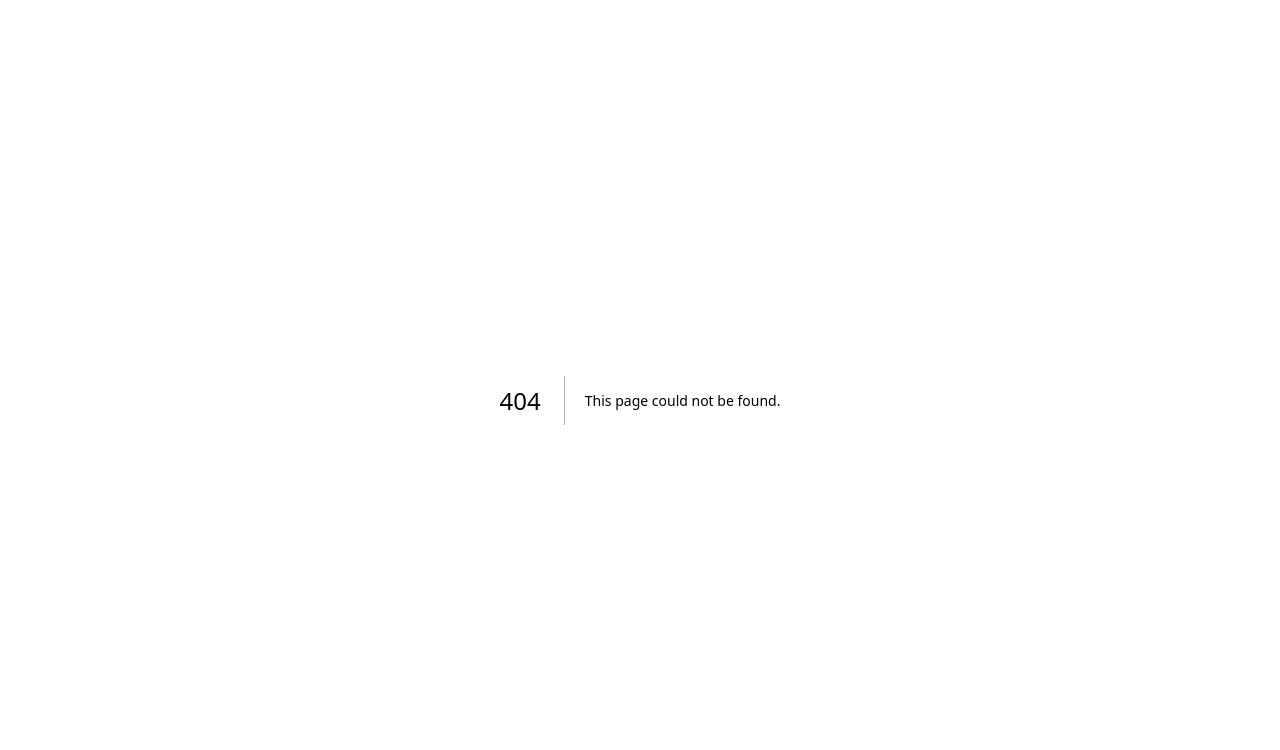
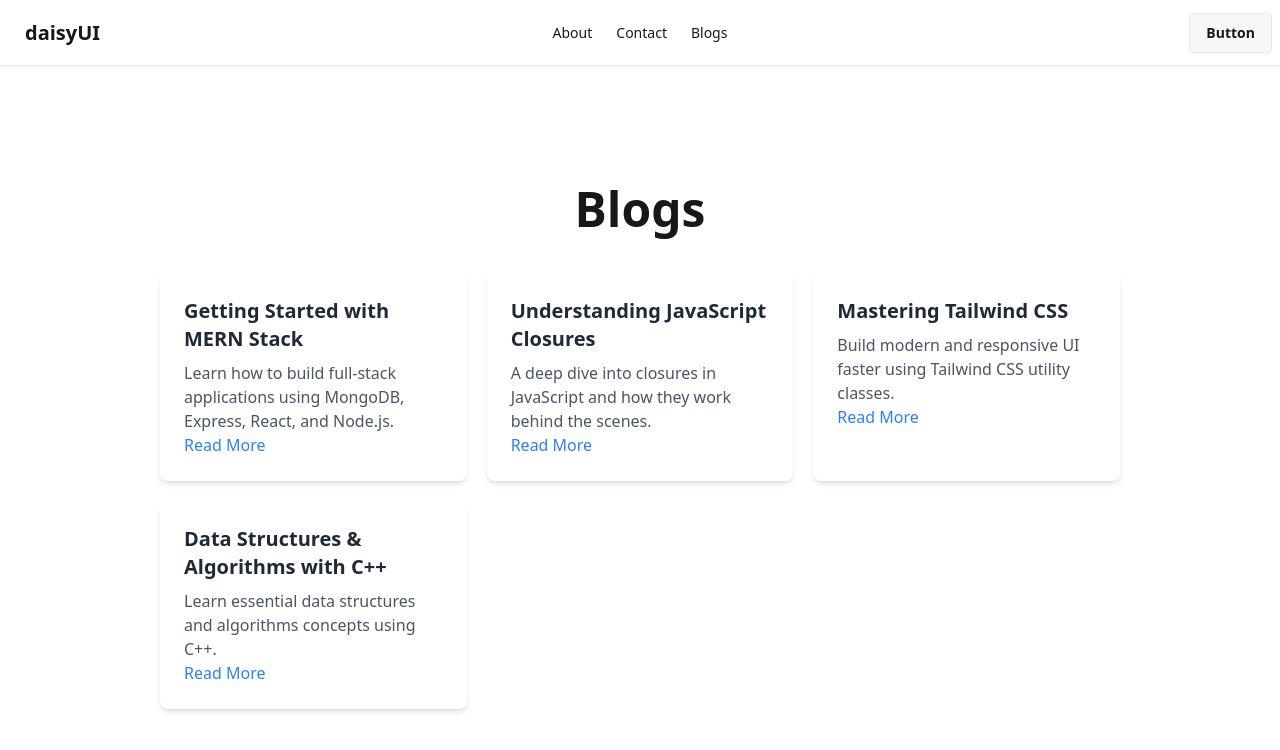
Before and after one commit to ruhul2003/First-Next-JS-Practices, a Next.js app: page /blogs in a window 1280 px wide. Before the commit this address had no page. Shown: the top 750 px of the page. Built offline with nearby package versions, Linux system fonts and the light colour scheme.

Commit message:
Learned navigation

```diff
--- /dev/null
+++ b/src/app/Components/Navbar.jsx
@@ -0,0 +1,39 @@
+import Link from "next/link";
+
+const Navbar = () => {
+
+    const links = <>
+        <li><Link href="/about">About</Link></li>
+        <li><Link href="/contact">Contact</Link></li>
+        <li><Link href="/blogs">Blogs</Link></li>
+
+    </>
+    return (
+        <div className="navbar bg-base-100 shadow-sm">
+            <div className="navbar-start">
+                <div className="dropdown">
+                    <div tabIndex={0} role="button" className="btn btn-ghost lg:hidden">
+                        <svg xmlns="http://www.w3.org/2000/svg" className="h-5 w-5" fill="none" viewBox="0 0 24 24" stroke="currentColor"> <path strokeLinecap="round" strokeLinejoin="round" strokeWidth="2" d="M4 6h16M4 12h8m-8 6h16" /> </svg>
+                    </div>
+                    <ul
+                        tabIndex="-1"
+                        className="menu menu-sm dropdown-content bg-base-100 rounded-box z-1 mt-3 w-52 p-2 shadow">
+
+                        {links}
+                    </ul>
+                </div>
+                <Link href="/" className="btn btn-ghost text-xl">daisyUI</Link>
+            </div>
+            <div className="navbar-center hidden lg:flex">
+                <ul className="menu menu-horizontal px-1">
+                    {links}
+                </ul>
+            </div>
+            <div className="navbar-end">
+                <a className="btn">Button</a>
+            </div>
+        </div>
+    );
+};
+
+export default Navbar;
--- /dev/null
+++ b/src/app/blogs/page.jsx
@@ -0,0 +1,73 @@
+import Link from "next/link";
+const Blogs = () => {
+
+    const blogs = [
+        {
+            id: 1,
+            title: "Getting Started with MERN Stack",
+            author: "Ruhul Amin",
+            date: "2026-04-01",
+            category: "Web Development",
+            image: "https://i.ibb.co/mern.jpg",
+            description: "Learn how to build full-stack applications using MongoDB, Express, React, and Node.js.",
+            tags: ["MERN", "JavaScript", "React", "Node.js"]
+        },
+        {
+            id: 2,
+            title: "Understanding JavaScript Closures",
+            author: "Ruhul Amin",
+            date: "2026-03-25",
+            category: "JavaScript",
+            image: "https://i.ibb.co/js.jpg",
+            description: "A deep dive into closures in JavaScript and how they work behind the scenes.",
+            tags: ["JavaScript", "Closures", "Functions"]
+        },
+        {
+            id: 3,
+            title: "Mastering Tailwind CSS",
+            author: "Ruhul Amin",
+            date: "2026-03-15",
+            category: "Frontend",
+            image: "https://i.ibb.co/tailwind.jpg",
+            description: "Build modern and responsive UI faster using Tailwind CSS utility classes.",
+            tags: ["Tailwind", "CSS", "Frontend"]
+        },
+        {
+            id: 4,
+            title: "Data Structures & Algorithms with C++",
+            author: "Ruhul Amin",
+            date: "2026-03-05",
+            category: "DSA",
+            image: "https://i.ibb.co/dsa.jpg",
+            description: "Learn essential data structures and algorithms concepts using C++.",
+            tags: ["C++", "DSA", "Algorithms"]
+        }
+    ];
+
+
+
+    return (
+
+        <div className="w-9/12 mx-auto">
+            <h1 className="text-5xl font-bold text-center mt-30 mb-10">Blogs</h1>
+            <div className="grid gap-5 grid-cols-3 mt-10">
+
+
+            {blogs.map (blog =>
+
+                <div key={blog.id} className="bg-white p-6 rounded-lg shadow-md overflow-hidden">
+                    <h1 className="text-xl font-bold text-gray-800">{blog.title}</h1>
+                    <p className="text-gray-600 pt-2">{blog.description}</p>
+
+                    <Link href='/' className="text-blue-500 hover:text-blue-700">
+                        Read More
+                    </Link>
+                </div>
+
+            )}
+        </div>
+        </div>
+    );
+};
+
+export default Blogs;
--- a/src/app/layout.js
+++ b/src/app/layout.js
@@ -1,5 +1,6 @@
 import { Geist, Geist_Mono } from "next/font/google";
 import "./globals.css";
+import Navbar from "./Components/Navbar";
 
 const geistSans = Geist({
   variable: "--font-geist-sans",
@@ -18,11 +19,14 @@ export const metadata = {
 
 export default function RootLayout({ children }) {
   return (
-    <html
+    <html theme-data="light"
       lang="en"
       className={`${geistSans.variable} ${geistMono.variable} h-full antialiased`}
     >
-      <body className="min-h-full flex flex-col">{children}</body>
+      <body className="min-h-full flex flex-col">
+
+        <Navbar />
+        {children}</body>
     </html>
   );
 }
```
